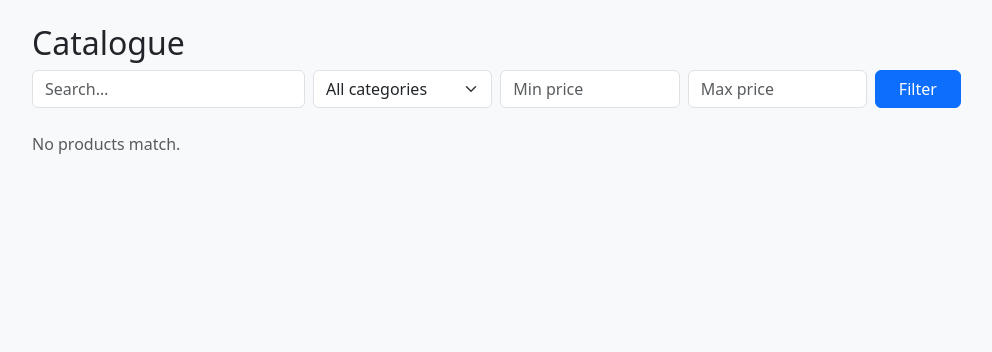
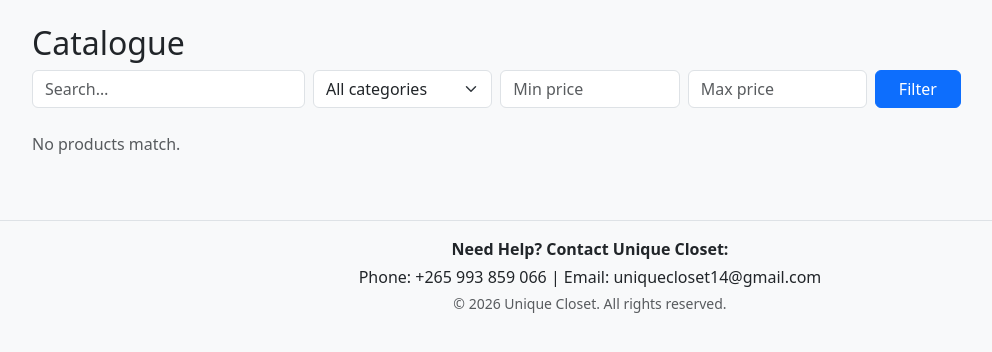
Before and after one commit to Marvel03483/UniqueCloset, a PHP site: page /index.php in a window 1280 px wide. Shown: the part 56-408 px from the top of the page, without its empty margins (50-1042 px from the left). Run offline with PHP 8.4, Linux system fonts and the light colour scheme; data that the repository does not hold is empty.

Commit message:
Add footer with contact details and copyright
Added footer section with contact information and copyright notice.

```diff
--- a/includes/footer.php
+++ b/includes/footer.php
@@ -1,3 +1,12 @@
-</div>
+</div> <!-- End main container -->
+
+<footer class="bg-light text-center py-3 mt-5 border-top">
+    <div class="container">
+        <p class="mb-1"><strong>Need Help? Contact Unique Closet:</strong></p>
+        <p class="mb-1">Phone: +265 993 859 066 |  Email: uniquecloset14@gmail.com</p>
+        <p class="mb-0 text-muted small">&copy; <?= date('Y') ?> Unique Closet. All rights reserved.</p>
+    </div>
+</footer>
+
 <script src="https://cdn.jsdelivr.net/npm/bootstrap@5.3.3/dist/js/bootstrap.bundle.min.js"></script>
 </body></html>
```
